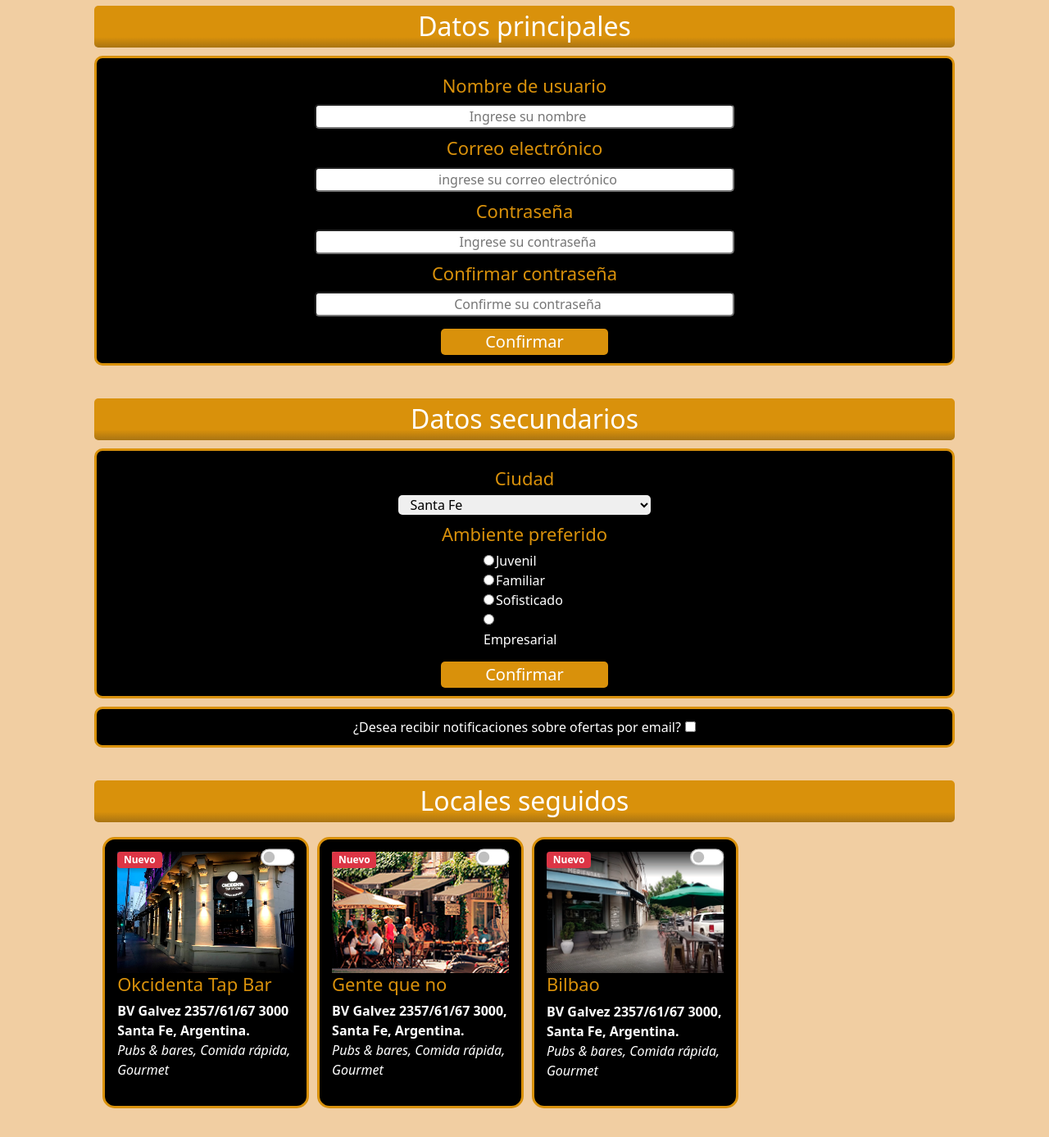
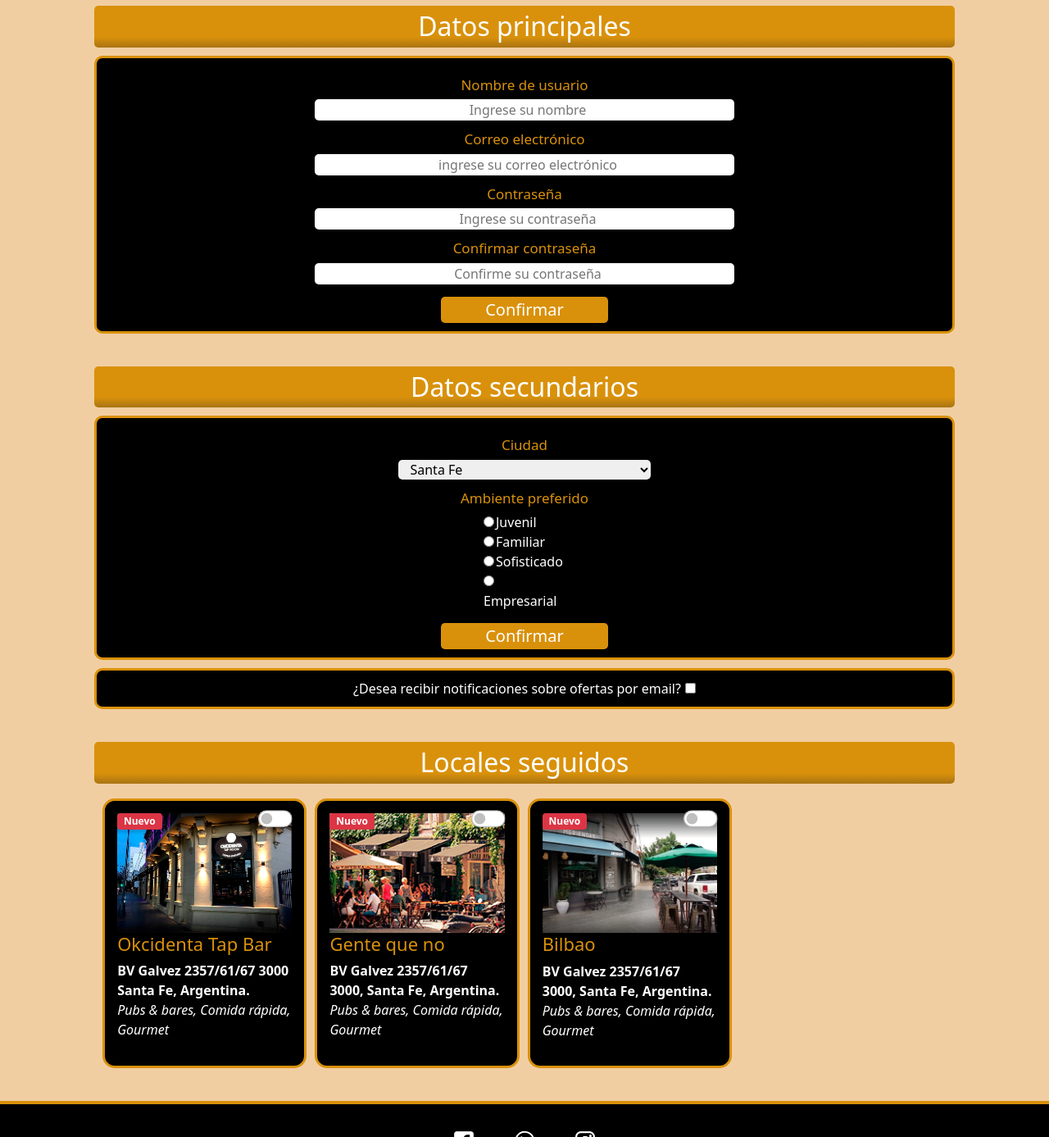
Before and after one commit to FranRosso/Gran-Resto, a plain HTML site: page pages/usuario.html in a window 1280 px wide. Shown: the part 220-1607 px from the top of the page at 82% size. Drawn offline with nearby package versions, Linux system fonts and the light colour scheme.

Commit message:
cambios finales

```diff
--- a/estilos.scss
+++ b/estilos.scss
@@ -10,7 +10,7 @@ $border: 3px solid $color;
 
 
 body {
-	family-font:Roboto;
+	font-family:Roboto;
 	background-color:$color2 !important;
 }
 
@@ -155,7 +155,7 @@ span {
 
 
 .card__articulo {
-	width:24%;
+	width:23.75%;
 	border:3px solid $color;
 	background-color:black;
 	padding:15px;
@@ -163,6 +163,7 @@ span {
 	margin-top:10px;
 	border-radius:15px;
 	position:relative;
+	transition: transform .2s ease-in-out;
 
 	a {
 		color:$color;
@@ -218,7 +219,9 @@ span {
 }
 .recomendados__1{
 	grid-area: estreno;
-	background-image: url(../multimedia/gentequeno.jpg);}
+	background-image: url(../multimedia/gentequeno.jpg);
+	transition: transform .2s ease-in-out;
+}
 .recomendados__1:hover {
 	transform: scale(1.01);
 	text-decoration: none;}
@@ -248,7 +251,9 @@ span {
 	background-size: 110%;
 	display:flex;
 	justify-content: center;
-	align-items: center;}
+	align-items: center;
+	transition: transform .2s ease-in-out;
+}
 
 .recomendados__2 p {
 	font-size: 70px;
@@ -267,7 +272,9 @@ span {
 	background-size: 100%;
 	display:flex;
 	justify-content: center;
-	align-items: center}
+	align-items: center;
+	transition: transform .2s ease-in-out;
+}
 
 .recomendados__3 p {
 	font-size: 70px;
@@ -317,6 +324,10 @@ form  label{
 }
 
 @media (max-width:767px){
+
+	.recomendados__1:hover {
+		transform: scale(1.02) !important;
+	}
 	.recomendados__2{
 		display:inline-block;
 	}
@@ -424,15 +435,27 @@ form  label{
 	text-align:center;
 	color:white;
 }
-.datos__usuario input {
+.datos__usuario {
+	input {
 	display:block;
 	width:50%;
-	margin-top:10px;
+	margin-top:5px;
 	border-radius:5px;
 	padding-left:10px;
 	margin-left:auto;
 	margin-right:auto;
 	text-align:center;
+	border:none;
+	}
+}
+
+.datos__usuario label, .city, .amb {
+		text-align:center !important;
+		color:$color;
+		margin-top:10px;
+		margin-bottom:5px;
+		font-weight:400;
+		font-size:17px;
 }
 .usuario	h3 {
 		margin-top:10px;
@@ -773,7 +796,7 @@ footer {
 		display:none;
 	}
 	.card__articulo {
-		width:32%;
+		width:31.7%;
 	}
 	.categorias {
 		h3 {
@@ -877,6 +900,7 @@ footer {
 		font-size:80% !important;
 	}
 	}
+
 
 	.categorias input {
 	margin-right:5%;
@@ -1008,7 +1032,7 @@ footer {
 
 
 
-@media (max-width:530px){
+@media (max-width:548px){
 	.card__articulo {
 		width:100%;
 		margin-left:0px;
--- a/pages/usuario.html
+++ b/pages/usuario.html
@@ -44,19 +44,19 @@
 		<p class="texto1">Generar una cuenta de usuario nos permitirá brindarle opciones acorde a sus necesidades</p>
 	<h2>Datos principales</h2>
 	<form class="datos__usuario">
-			<h3>Nombre de usuario</h3>
+			<label>Nombre de usuario</label>
 			<input type="text" name="nombre de usuario" placeholder="Ingrese su nombre">
-			<h3>Correo electrónico</h3>
+			<label>Correo electrónico</label>
 			<input type="email" name="email" placeholder="ingrese su correo electrónico">
-			<h3>Contraseña</h3>
+			<label>Contraseña</label>
 			<input type="password" name="contraseña" placeholder="Ingrese su contraseña">
-			<h3>Confirmar contraseña</h3>
+			<label>Confirmar contraseña</label>
 			<input type="password" name="confirmar contraseña" placeholder="Confirme su contraseña">
 		<button>Confirmar</button>
 	</form>
 	<h2>Datos secundarios</h2>
 	<form class="preferencias">
-		<h3>Ciudad</h3>
+		<label class="city">Ciudad</label>
 		<select name="ciudad">
 			<option>Santa Fe</option>
 			<option>Rosario</option>
@@ -65,7 +65,7 @@
 			<option>Rafaela</option>
 		</select>
 
-		<h3>Ambiente preferido</h3>
+		<label class="amb">Ambiente preferido</label>
 		<div class="ambiente">
 		<label><input type="radio" name="ambiente">Juvenil</label>
 		<label><input type="radio" name="ambiente">Familiar</label>
@@ -89,7 +89,7 @@
 					  <input class="form-check-input" type="checkbox" id="flexSwitchCheckDefault">
 					</div>
 				</div>
-				<span class="badge bg-danger">Nuevo</span><img src="../multimedia/escena 4.jpg" width="100%" alt="Oxcidenta tap bar" title="Oxcidenta tap bar">
+				<span class="badge bg-danger">Nuevo</span><img src="../multimedia/escena4.jpg" width="100%" alt="Oxcidenta tap bar" title="Oxcidenta tap bar">
 								<h3><a href="okcidenta.html">Okcidenta Tap Bar</a></h3>
 								<p><strong>BV Galvez 2357/61/67 3000 Santa Fe, Argentina.</strong><br />
 									<em>Pubs & bares, Comida rápida, Gourmet</em></p>
```
Also changed, not shown: index.html (+1 -1 lines), pages/ofertas.html (+1 -1 lines), pages/okcidenta.html (+1 -1 lines), pages/restaurantes.html (+3 -3 lines), css/estilos.css, multimedia/escena4.jpg (renamed from multimedia/escena 4.jpg), 1 other file.
